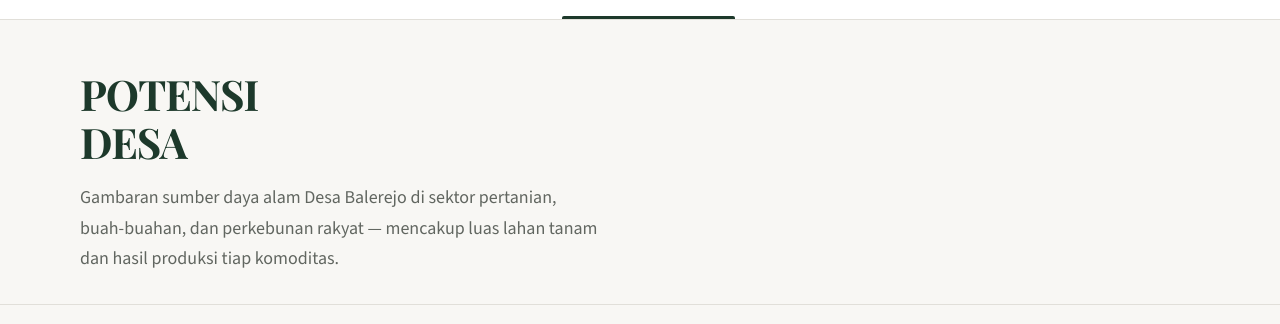
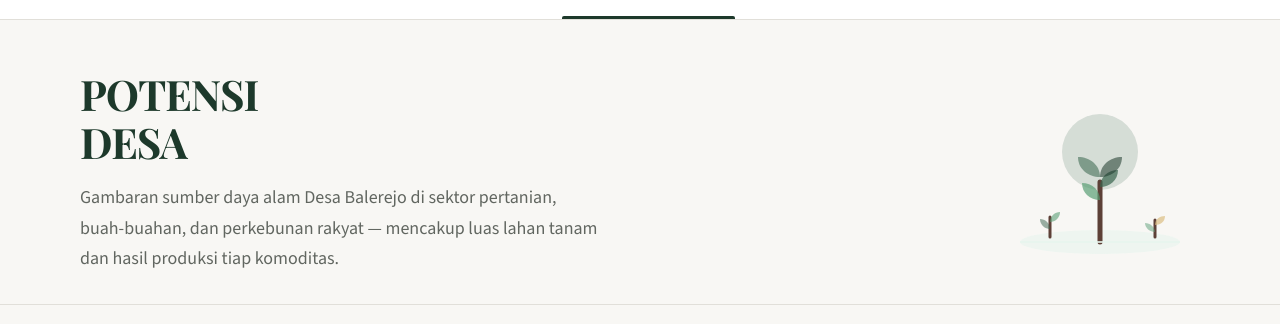
Before and after one commit to SyafaHadyan/balerejo-web, a Next.js app in the folder apps/main/: page /infografis in a window 1280 px wide. Both pictures are taken after a click on the button "Potensi Desa". Shown: the part 393-717 px from the top of the page. Built offline with nearby package versions, Linux system fonts and the light colour scheme; no server answers.

Commit message:
feat(infographics): update all hero section to match with data penduduk

```diff
--- a/apps/main/src/components/sections/APBDesSection.tsx
+++ b/apps/main/src/components/sections/APBDesSection.tsx
@@ -148,13 +148,52 @@ function Realisasi2025Card() {
 
 export default function APBDesSection() {
   return (
-    <section className="px-5 md:px-[80px] py-[60px] flex flex-col gap-[30px] bg-surface" aria-label="APBDes">
-      <h2 className="font-heading font-bold text-[26px] leading-[1.3] text-primary">
-        Anggaran Pendapatan dan Belanja Desa
-      </h2>
-      <div className="flex flex-col md:flex-row gap-[30px] md:items-start">
-        <Anggaran2026Card />
-        <Realisasi2025Card />
+    <section className="flex flex-col bg-surface" aria-label="APBDes">
+
+      {/* ══════ HERO ══════ */}
+      <div className="px-5 md:px-[80px] pt-[50px] pb-[30px]">
+        <div className="flex flex-col md:flex-row items-center gap-8 md:gap-14">
+          <div className="flex-1 min-w-0">
+            <h2 className="font-heading font-bold text-[32px] md:text-[42px] leading-[1.15] text-primary uppercase tracking-tight">
+              Anggaran<br />Pendapatan<br />& Belanja
+            </h2>
+            <p className="mt-4 font-sans text-[17px] md:text-[18px] leading-[1.7] text-muted max-w-[520px]">
+              Rincian Anggaran Pendapatan dan Belanja Desa (APBDes) Balerejo — mencakup
+              anggaran tahun berjalan dan realisasi tahun sebelumnya.
+            </p>
+          </div>
+          <div className="shrink-0 hidden md:flex items-center justify-center">
+            <svg width="200" height="180" viewBox="0 0 200 180" fill="none" xmlns="http://www.w3.org/2000/svg" aria-hidden="true">
+              <ellipse cx="100" cy="160" rx="80" ry="12" fill="#E8F5EE" opacity="0.6"/>
+              {/* Document/ledger */}
+              <rect x="55" y="30" width="90" height="115" rx="8" fill="#fff" stroke="#E8F5EE" strokeWidth="2"/>
+              <rect x="55" y="30" width="90" height="24" rx="8" fill="#1D392B" opacity="0.12"/>
+              <path d="M55 54h90" stroke="#E8F5EE" strokeWidth="1.5"/>
+              {/* Lines */}
+              <rect x="68" y="64" width="50" height="5" rx="2.5" fill="#37644d" opacity="0.3"/>
+              <rect x="68" y="75" width="64" height="5" rx="2.5" fill="#37644d" opacity="0.2"/>
+              <rect x="68" y="86" width="42" height="5" rx="2.5" fill="#37644d" opacity="0.25"/>
+              <rect x="68" y="97" width="58" height="5" rx="2.5" fill="#37644d" opacity="0.2"/>
+              <path d="M68 110h64" stroke="#E1DFD9" strokeWidth="1.2"/>
+              {/* Total row */}
+              <rect x="68" y="116" width="30" height="6" rx="3" fill="#1D392B" opacity="0.35"/>
+              <rect x="118" y="116" width="24" height="6" rx="3" fill="#DCBe82" opacity="0.7"/>
+              {/* Coin stack */}
+              <ellipse cx="152" cy="128" rx="14" ry="5" fill="#DCBe82" opacity="0.8"/>
+              <ellipse cx="152" cy="120" rx="14" ry="5" fill="#DCBe82" opacity="0.9"/>
+              <ellipse cx="152" cy="112" rx="14" ry="5" fill="#DCBe82"/>
+              <path d="M138 112v16M166 112v16" stroke="#B8860B" strokeWidth="1" opacity="0.4"/>
+            </svg>
+          </div>
+        </div>
+      </div>
+
+      {/* ══════ CARDS ══════ */}
+      <div className="px-5 md:px-[80px] pb-[60px]">
+        <div className="flex flex-col md:flex-row gap-[30px] md:items-start">
+          <Anggaran2026Card />
+          <Realisasi2025Card />
+        </div>
       </div>
     </section>
   );
--- a/apps/main/src/components/sections/PotensiSection.tsx
+++ b/apps/main/src/components/sections/PotensiSection.tsx
@@ -345,6 +345,8 @@ export default function PotensiSection() {
 
       {/* ══════ HERO ══════ */}
       <div className="px-5 md:px-[80px] pt-[50px] pb-[30px]">
+        <div className="flex flex-col md:flex-row items-center gap-8 md:gap-14">
+          <div className="flex-1 min-w-0">
             <h2 className="font-heading font-bold text-[32px] md:text-[42px] leading-[1.15] text-primary uppercase tracking-tight">
               Potensi<br />Desa
             </h2>
@@ -352,6 +354,29 @@ export default function PotensiSection() {
               Gambaran sumber daya alam Desa Balerejo di sektor pertanian, buah-buahan, dan
               perkebunan rakyat — mencakup luas lahan tanam dan hasil produksi tiap komoditas.
             </p>
+          </div>
+          <div className="shrink-0 hidden md:flex items-center justify-center">
+            <svg width="200" height="180" viewBox="0 0 200 180" fill="none" xmlns="http://www.w3.org/2000/svg" aria-hidden="true">
+              <ellipse cx="100" cy="160" rx="80" ry="12" fill="#E8F5EE" opacity="0.6"/>
+              {/* Large tree */}
+              <circle cx="100" cy="70" r="38" fill="#37644d" opacity="0.18"/>
+              <path d="M100 160V100" stroke="#5D4037" strokeWidth="5" strokeLinecap="round"/>
+              <path d="M100 105c0-10 8-17 18-17 0 10-8 17-18 17z" fill="#37644d" opacity="0.7"/>
+              <path d="M100 118c0-10-8-17-18-17 0 10 8 17 18 17z" fill="#5a9e75" opacity="0.7"/>
+              <path d="M100 95c0-12 10-20 22-20 0 12-10 20-22 20z" fill="#1D392B" opacity="0.55"/>
+              <path d="M100 95c0-12-10-20-22-20 0 12 10 20 22 20z" fill="#37644d" opacity="0.55"/>
+              {/* Small plants */}
+              <path d="M50 155V135" stroke="#5D4037" strokeWidth="3" strokeLinecap="round"/>
+              <path d="M50 140c0-6 5-10 10-10 0 6-5 10-10 10z" fill="#5a9e75" opacity="0.6"/>
+              <path d="M50 147c0-6-5-10-10-10 0 6 5 10 10 10z" fill="#37644d" opacity="0.5"/>
+              <path d="M155 155V138" stroke="#5D4037" strokeWidth="3" strokeLinecap="round"/>
+              <path d="M155 143c0-6 5-9 10-9 0 6-5 9-10 9z" fill="#DCBe82" opacity="0.7"/>
+              <path d="M155 150c0-5-5-9-10-9 0 5 5 9 10 9z" fill="#5a9e75" opacity="0.5"/>
+              {/* Ground line */}
+              <path d="M20 160h160" stroke="#E8F5EE" strokeWidth="2" opacity="0.8"/>
+            </svg>
+          </div>
+        </div>
       </div>
 
       {/* ══════ RINGKASAN LUAS LAHAN ══════ */}
```
Lines whose indentation alone changed are shown as unchanged.
